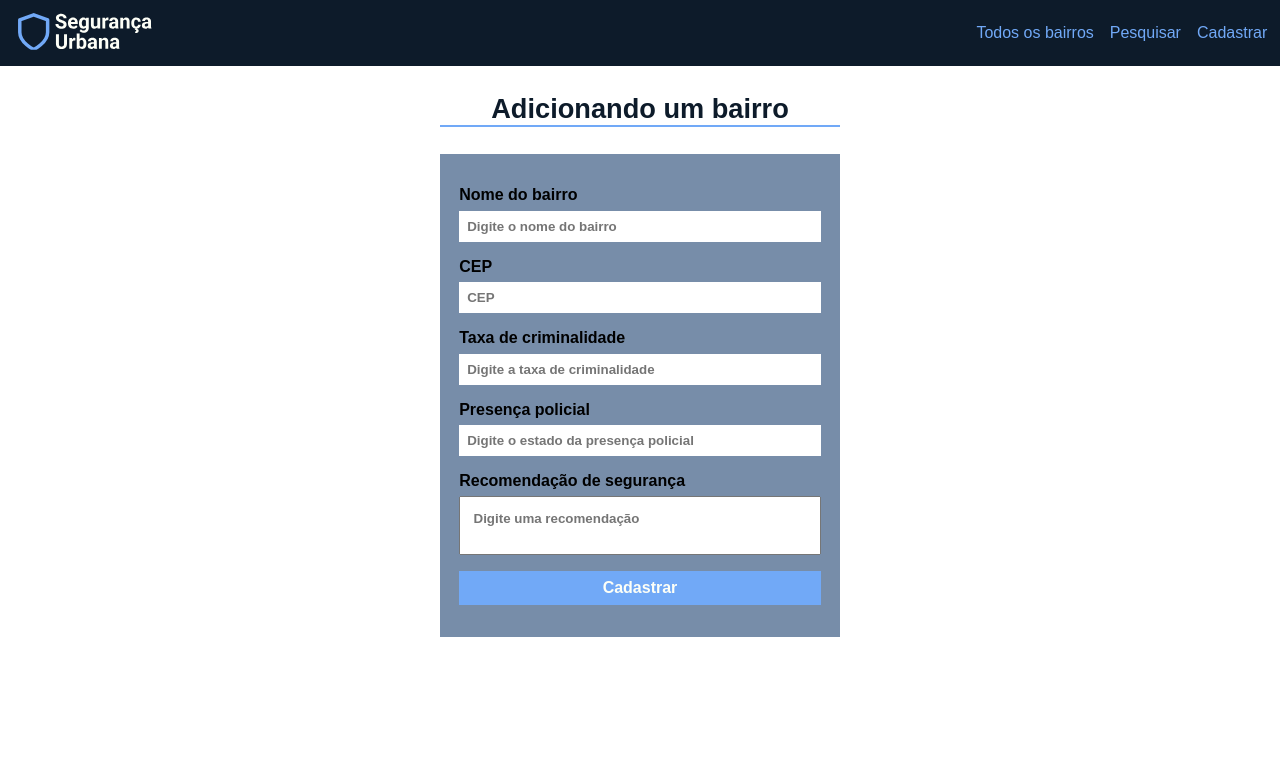
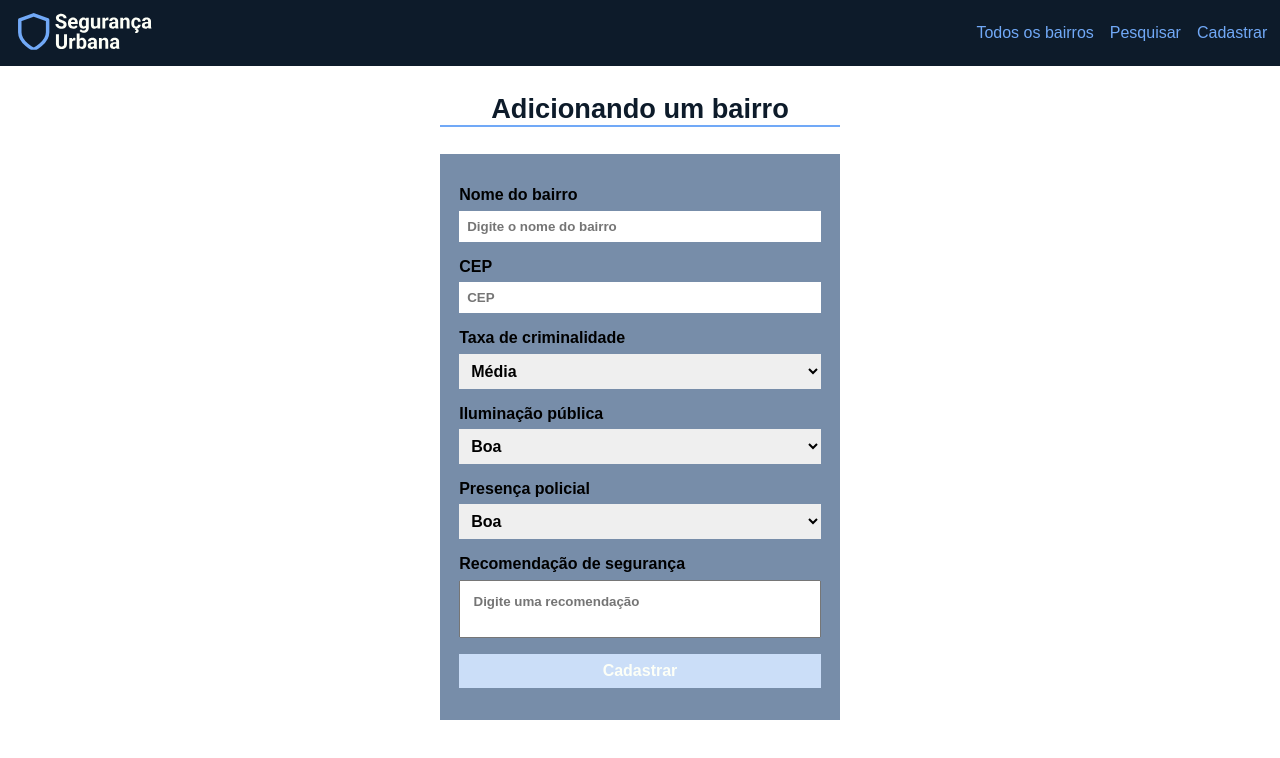
Before and after one commit to gabriel-augg/seguranca-urbana, a React (Vite) app: page /cadastrar in a window 1280 px wide. Shown: the top 758 px of the page. Built offline with nearby package versions, Linux system fonts and the light colour scheme.

Commit message:
Refactor: alteration on each input

```diff
--- a/src/pages/Create/index.jsx
+++ b/src/pages/Create/index.jsx
@@ -11,12 +11,22 @@ import api from "../../utils/api"
 export default function Home(){
     const [name, setName] = useState("")
     const [cep, setCep] = useState("")
-    const [crimeRate, setCrimeRate] = useState("")
+    const [crimeRate, setCrimeRate] = useState("Média")
     const [publicLight, setPublicLight] = useState("Boa")
-    const [policePresence, setPolicePresence] = useState("")
+    const [policePresence, setPolicePresence] = useState("Boa")
     const [recommendation, setRecommendation] = useState("")
 
     const navigate = useNavigate()
+
+    const validadeForm = () => {
+        return (
+            name &&
+            cep &&
+            !(cep.length < 8) &&
+            crimeRate &&
+            recommendation
+        )
+    }
 
     function handleCreate(e){
         e.preventDefault()
@@ -53,8 +63,8 @@ export default function Home(){
         // })
     }
 
-    function handleInputSearch(e){
-        const formattedCep = e.target.value.replace("-", "")
+    function handleInputCep(e){
+        const formattedCep = e.target.value.replace("-", "").replace("_","")
         setCep(formattedCep)
     }
 
@@ -63,15 +73,59 @@ export default function Home(){
             <section className={styles.create_container}>
                 <Title title="Adicionando um bairro" />
                 <form onSubmit={handleCreate}>
-                    <Input title="Nome do bairro" value={name} change={(e) => setName(e.target.value)} name="name" placeholder="Digite o nome do bairro" />
-                    <Input title="CEP" name="cep" cep={handleInputSearch} placeholder="CEP" isCep={true} />
-                    <Input title="Taxa de criminalidade" value={crimeRate} change={(e) => setCrimeRate(e.target.value)} name="crimeRate" placeholder="Digite a taxa de criminalidade" />
-                    <Input title="Presença policial" value={policePresence} change={(e) => setPolicePresence(e.target.value)} name="policePresence" placeholder="Digite o estado da presença policial" />
+
+                    <Input
+                        title="Nome do bairro"
+                        value={name} change={(e) => setName(e.target.value)}
+                        name="name"
+                        placeholder="Digite o nome do bairro"
+                    />
+
+                    <Input
+                        title="CEP"
+                        name="cep"
+                        cep={handleInputCep}
+                        placeholder="CEP"
+                        isCep={true}
+                    />
+
+                    <Select
+                        title="Taxa de criminalidade"
+                        value={crimeRate}
+                        change={(e) => setCrimeRate(e.target.value)}
+                        name="crimeRate"
+                        options={["Baixa", "Média", "Alta", "Muito alta"]}
+                    />
+
+
+                    <Select
+                        title="Iluminação pública"
+                        value={publicLight}
+                        change={(e) => setPublicLight(e.target.value)}
+                        name="publicLight"
+                        options={["Ruim", "Boa", "Ótima"]}
+                    />
+
+                    <Select
+                        title="Presença policial"
+                        value={policePresence}
+                        change={(e) => setPolicePresence(e.target.value)}
+                        name="policePresence"
+                        options={["Ruim", "Boa", "Ótima"]}
+                    />
+
                     <div className={styles.textarea_control}>
+
                         <label>Recomendação de segurança</label>
-                        <textarea onChange={(e)=> setRecommendation(e.target.value)} name="recommendation" placeholder="Digite uma recomendação" />
+                        <textarea
+                            onChange={(e)=> setRecommendation(e.target.value)}
+                            name="recommendation"
+                            placeholder="Digite uma recomendação"
+                        />
+
                     </div>
-                    <button type="submit">
+
+                    <button disabled={!validadeForm()}  type="submit">
                         Cadastrar
                     </button>
                 </form>
--- a/src/pages/Create/styles.module.css
+++ b/src/pages/Create/styles.module.css
@@ -38,3 +38,11 @@
     font-weight: bold;
     font-size: 1em;
 }
+.create_container form button:hover {
+    background-color: #98bdf0;
+}
+
+.create_container form button:disabled {
+    background-color: #cbdef8;
+    cursor: inherit;
+}
```
